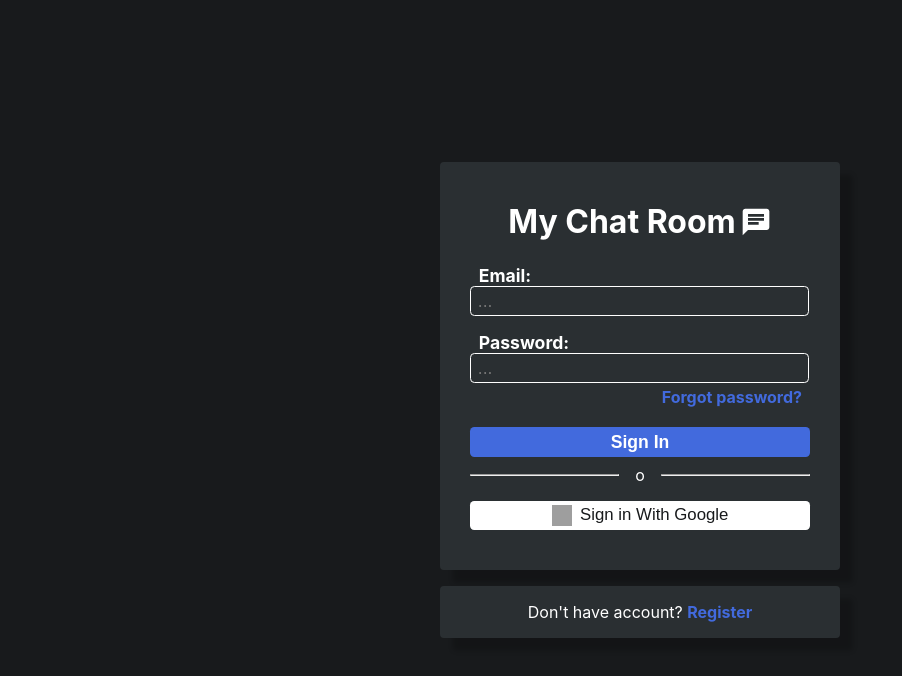
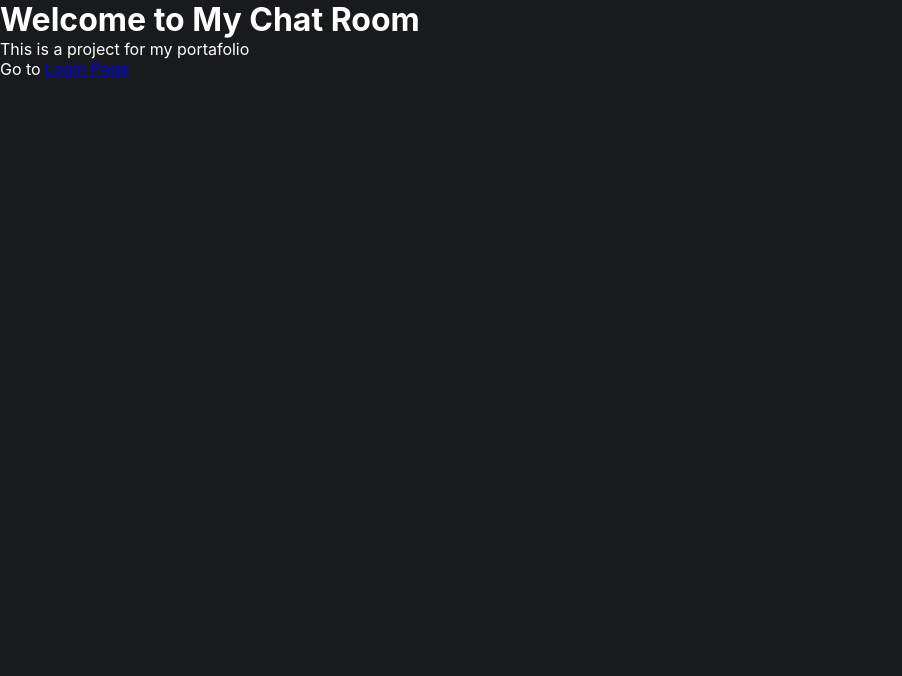
Before and after one commit to AndresJoaquinNino/my-chat-room, a React (Create React App) app: page / in a window 1280 px wide. Shown: the top 676 px of the page, without its empty margins (0-902 px from the left). Built offline with nearby package versions, Linux system fonts and the light colour scheme; grey boxes are pictures that could not be loaded.

Commit message:
Adding router

```diff
--- a/src/App.js
+++ b/src/App.js
@@ -1,10 +1,20 @@
 import { AuthProvider } from './context/AuthContext'
+import { BrowserRouter, Route, Routes } from "react-router-dom"
 import SignIn from './pages/SignIn'
+import Home from './pages/Home'
 
 function App() {
   return (
       <AuthProvider>
-          <SignIn/>
+          <BrowserRouter>
+            <Routes>
+                <Route path="/" element={<Home/>} />
+                <Route path="/login" element={<SignIn />} />
+                <Route path="/register" element={<h1>Register</h1>} />
+                <Route path="/forgotPassword" element={<h1>Forgot Password</h1>} />
+                <Route path="*" element={<h1>404</h1>} />
+            </Routes>
+          </BrowserRouter>
       </AuthProvider>
   );
 }
--- /dev/null
+++ b/src/pages/Home.js
@@ -0,0 +1,20 @@
+import { NavLink } from "react-router-dom"
+
+const Home = () => {
+    return(
+        <>
+        <header>
+            <h1>Welcome to My Chat Room</h1>
+        </header>
+        <section>
+            <p>
+                This is a project for my portafolio
+            </p>
+            <p>
+                Go to <NavLink to='/Login'> Login Page </NavLink>
+            </p>
+        </section>
+        </>
+    )
+}
+export default Home
--- a/src/pages/SignIn.css
+++ b/src/pages/SignIn.css
@@ -13,7 +13,7 @@
 .card{
     background-color: var(--grey);
     width: 100%;
-    max-width: 400px;
+    max-width: 450px;
     padding: 2.5em 0;
     border-radius: 0.25em;
     box-shadow: .8rem .8rem .35rem rgb(0, 0, 0, 0.2);
--- a/src/pages/SignIn.js
+++ b/src/pages/SignIn.js
@@ -1,7 +1,7 @@
 import useAuthContext from "../hooks/useAuthContext";
 import './SignIn.css';
 import ChatIcon from '@mui/icons-material/Chat';
-import LoginIcon from '@mui/icons-material/Login';
+
 const SignIn = () => {
     const { isLog, setLog } = useAuthContext();
 
```
